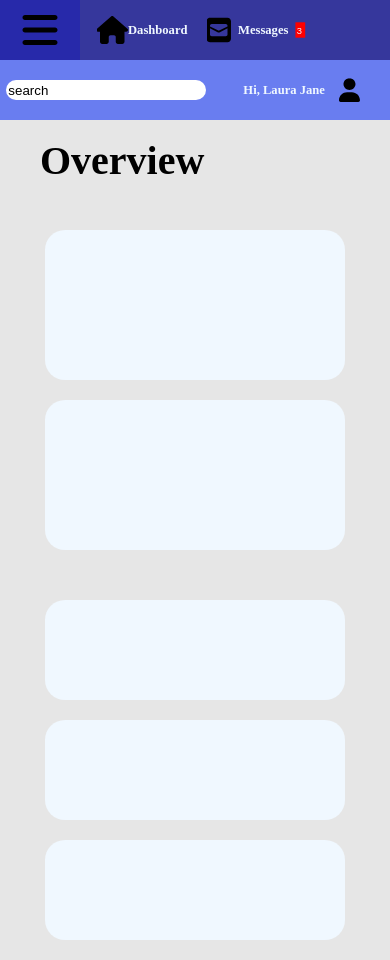
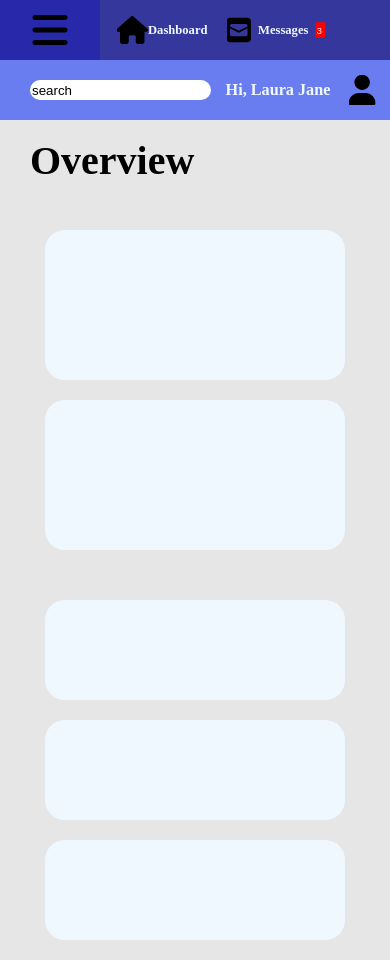
Before and after one commit to Lukease/Project-descopt, a plain HTML site: page index.html in a window 390 px wide. Drawn offline with Linux system fonts and the light colour scheme.

Commit message:
delete unusefull divs, add paddings, margins

```diff
--- a/index.html
+++ b/index.html
@@ -15,17 +15,16 @@
 <body>
 <div class="page">
 	<div class="page__menu">
-		<div class="header">
+		<div class="header-left">
             <img class="header__image" src="bars-solid.svg"/>
             <span class="header__title">
                 YOUR LOGO
             </span>
 		</div>
-		<div class="menu__navigation">
-			<div class="navigation__void--top"></div>
-			<div class="navigation__dashboard">
-				<img class="dashboard__image" src="house.svg"/>
-				<span class="dashboard__title">
+		<div class="navigation">
+			<div class="navigation__item">
+				<img class="navigation__image" src="house.svg"/>
+				<span class="navigation__title">
 					Dashboard
 				</span>
 			</div>
@@ -36,29 +35,23 @@
 				</span>
 				<input class="messages__number" type="text" value="3">
 			</div>
-			<div class="navigation__void--bottom"></div>
 		</div>
 	</div>
 	<div class="page__content">
-		<div class="content__header">
-			<div class="header__search">
-				<input class="search__input" type="search" value="search"/>
-			</div>
-			<div class="header__user">
-				<span class="user__title">
+		<div class="header-right">
+			<input class="header__search-input" type="search" value="search"/>
+			<div class="header-user">
+				<span class="header-user__title">
 					Hi, Laura Jane
 				</span>
-				<img class="user__icon" src="user.svg"/>
+				<img class="header-user__icon" src="user.svg"/>
 			</div>
 		</div>
-		<div class="content__container">
+		<div class="container">
 			<div class="container__head">
-				<div class="head__void"></div>
-				<div class="head__title">
-				<span class="title__span">
-					Overview
+				<span class="container__title">
+						Overview
 				</span>
-				</div>
 			</div>
 			<div class="container-column">
 				<div class="container-column__column-left">
--- a/zad5.css
+++ b/zad5.css
@@ -21,7 +21,7 @@ body {
     flex-direction: column;
 }
 
-.header {
+.header-left {
     display: flex;
     background-color: rgba(0, 3, 155, 0.849);
     width: 100%;
@@ -32,17 +32,17 @@ body {
 }
 
 
-.menu__navigation {
+.navigation {
     display: flex;
     background-color: rgba(18, 20, 139, 0.849);
     flex: 1;
-    justify-content: space-between;
     flex-direction: column;
     align-items: center;
     border-bottom-left-radius: 30px;
+    align-content: center;
 }
 
-.content__header {
+.header-right {
     display: flex;
     background-color: rgb(105, 125, 240);
     width: 100%;
@@ -52,7 +52,7 @@ body {
     border-top-right-radius: 30px;
 }
 
-.content__container {
+.container {
     display: flex;
     background-color: rgb(230, 230, 230);
     flex: 1;
@@ -61,22 +61,13 @@ body {
     border-bottom-right-radius: 30px;
 }
 
-.navigation__void--top {
-    display: flex;
-    height: 100px;
-}
-
-.navigation__dashboard {
+.navigation__item {
     display: flex;
     flex-direction: row;
     align-items: center;
     height: 100px;
     width: 110px;
-}
-
-.navigation__void--bottom {
-    display: flex;
-    height: 600px;
+    padding-top: 100px;
 }
 
 .navigation__messages {
@@ -92,12 +83,12 @@ body {
     height: 40px;
 }
 
-.dashboard__image {
+.navigation__image {
     width: 60px;
     height: 40px;
 }
 
-.dashboard__title {
+.navigation__title {
     height: 20px;
 }
 
@@ -125,21 +116,15 @@ span {
     color: aliceblue;
 }
 
-.header__search {
-    display: flex;
-    width: 300px;
-    justify-content: center;
-}
-
-.search__input {
+.header__search-input {
     width: 200px;
     height: 20px;
     border: 0;
     border-radius: 10px;
-
+    margin-left: 30px;
 }
 
-.header__user {
+.header-user {
     display: flex;
     width: 250px;
     justify-content: center;
@@ -153,21 +138,19 @@ span {
     height: 80px;
 }
 
-.head__void {
-    width: 40px;
-}
 
 .container__head {
     display: flex;
     align-items: center;
 }
 
-.title__span {
+.container__title {
     color: black;
     font-size: 40px;
+    padding-left: 30px;
 }
 
-.user__icon {
+.header-user__icon {
     width: 30px;
 }
 
@@ -291,35 +274,33 @@ span {
         display: none;
     }
 
-    .header {
-        flex-direction: row; border-top-left-radius: 0px; width: 80px;
+    .header-left {
+        flex-direction: row; border-top-left-radius: 0px; width: 100px;
     }
 
-    .menu__navigation {
+    .navigation {
         flex-direction: row; border-bottom-left-radius: 0px; justify-content: flex-start;
     }
 
-    .navigation__dashboard {
+    .navigation__item {
+        padding: 0;
         transform: scale(0.7);
     }
 
     .navigation__messages {
+        padding: 0;
         transform: scale(0.7);
     }
 
-    .search__inputsearch-div {
-        transform: scale(0.8);
+    .header-user {
+        transform: scale(0.9);
     }
 
-    .header__user {
-        transform: scale(0.7);
-    }
-
-    .content__header {
+    .header-right {
         border-top-right-radius: 0px;
     }
 
-    .content__container {
+    .container {
         border-bottom-right-radius: 0px;
     }
 
```
